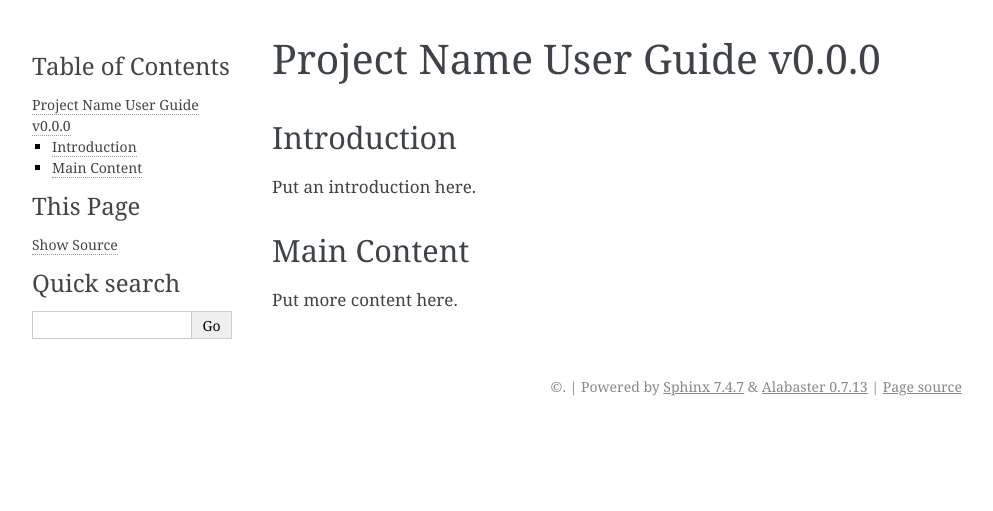
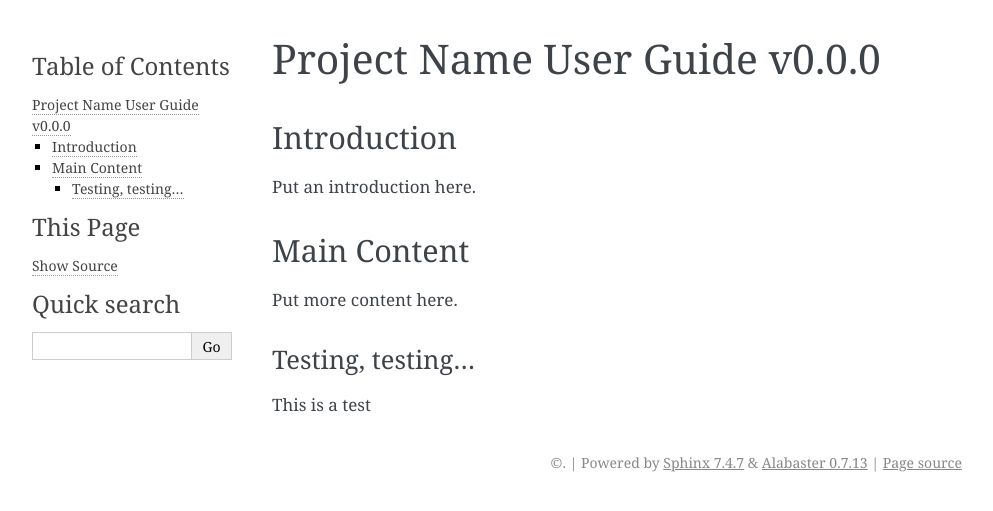
Before and after one commit to DocBohn/rtd-sandbox, a Sphinx documentation site: the page built from docs/user-guide.md, in a window 1280 px wide. Shown: the top 511 px of the page, without its empty margins (148-1141 px from the left). Built offline with Sphinx 7.4.7, drawn with Linux system fonts in a browser that asks for light colours.

Commit message:
Update user-guide.md

```diff
--- a/docs/user-guide.md
+++ b/docs/user-guide.md
@@ -5,3 +5,6 @@
 
 ## Main Content
 Put more content here.
+
+### Testing, testing...
+This is a test
```
